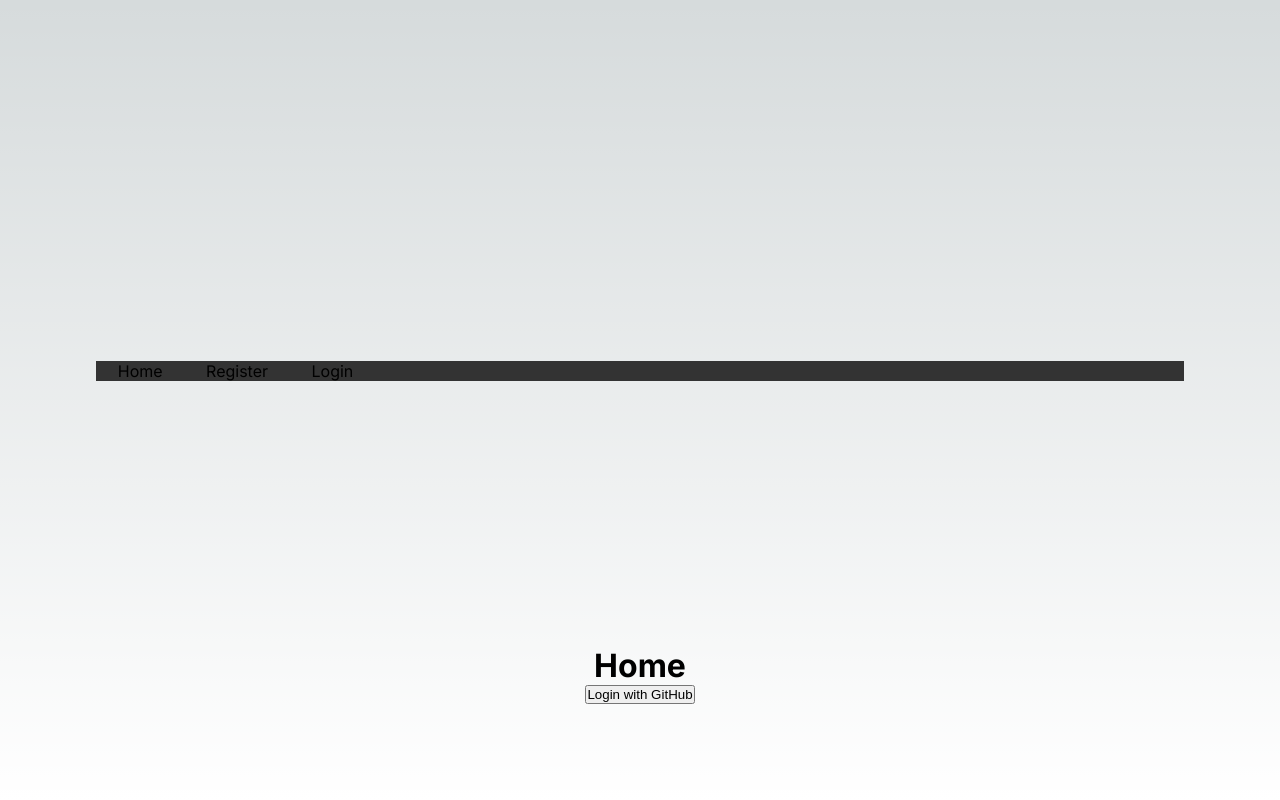
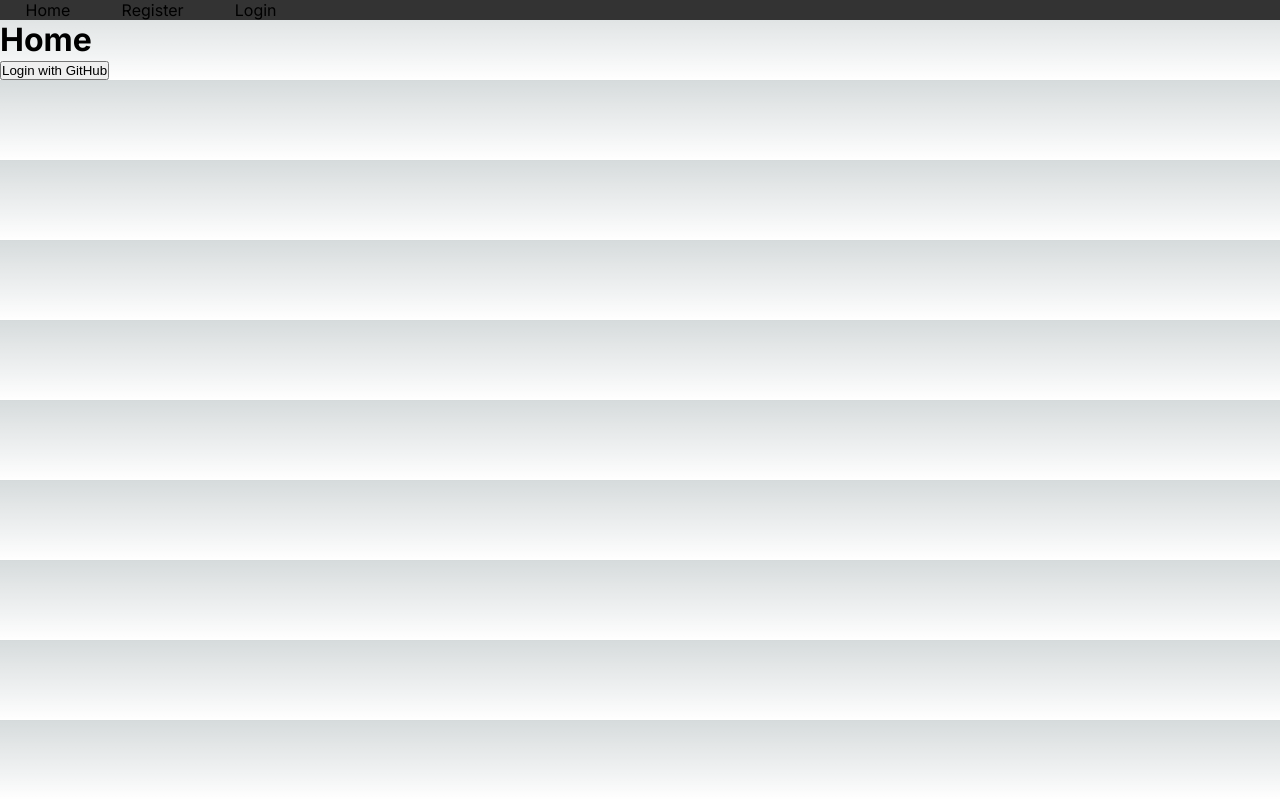
Before and after one commit to vermavarun/_TheApplication, a Next.js app in the folder Source/next-app/: page / in a window 1280 px wide. Built offline with nearby package versions, Linux system fonts and the light colour scheme.

Commit message:
Remove unnecessary className from main tags in admin, login, home, and register pages

```diff
--- a/Source/next-app/app/admin/page.tsx
+++ b/Source/next-app/app/admin/page.tsx
@@ -20,7 +20,7 @@ export default function Home() {
   }, []);
 
   return (
-    <main className={styles.main}>
+    <main >
       <TopNav />
       This is admin Page
       <h2>Users</h2>
--- a/Source/next-app/app/login/page.tsx
+++ b/Source/next-app/app/login/page.tsx
@@ -36,7 +36,7 @@ export default function Home() {
 
 
   return (
-    <main className={styles.main}>
+    <main >
       <TopNav />
       <h1>Login</h1>
       <form onSubmit={onSubmit}>
--- a/Source/next-app/app/page.tsx
+++ b/Source/next-app/app/page.tsx
@@ -27,7 +27,7 @@ export default function Home() {
   }
 
   return (
-    <main className={styles.main}>
+    <main >
       <TopNav />
       <h1>Home</h1>
 
--- a/Source/next-app/app/register/page.tsx
+++ b/Source/next-app/app/register/page.tsx
@@ -34,7 +34,7 @@ export default function Home() {
 
 
   return (
-    <main className={styles.main}>
+    <main >
       <TopNav />
       <h1>Register</h1>
       <form onSubmit={onSubmit}>
```
